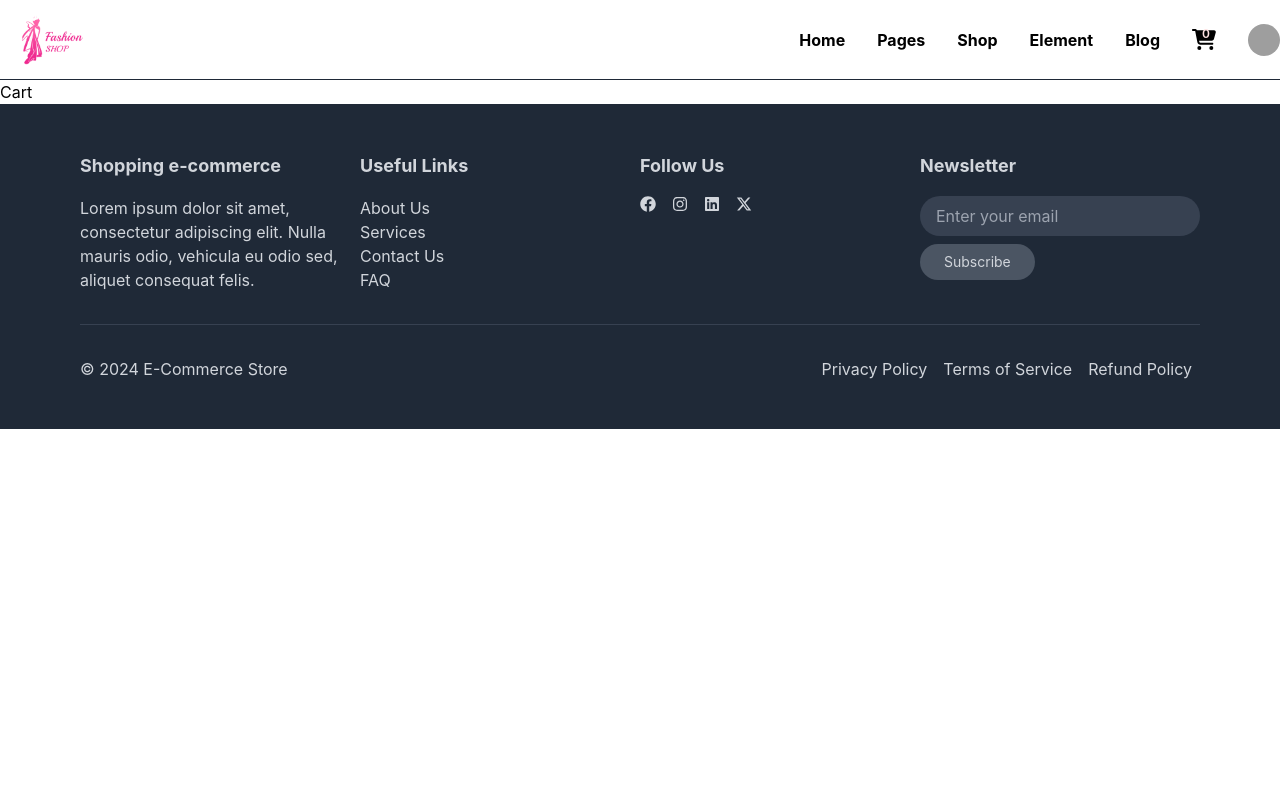
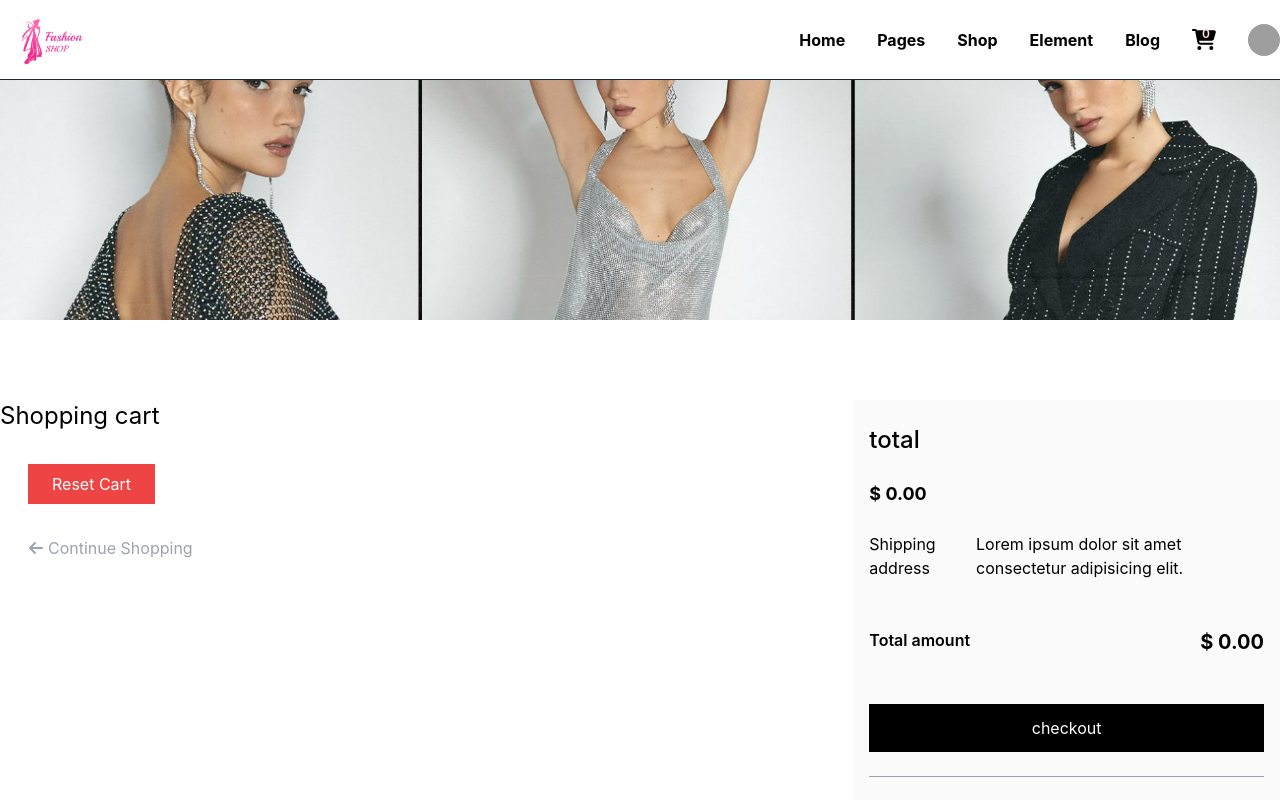
Before and after one commit to teonamaghradze/e-commerce, a React (Create React App) app: page /cart in a window 1280 px wide. Shown: the top 800 px of the page. Built offline with nearby package versions, Linux system fonts and the light colour scheme; grey boxes are pictures that could not be loaded.

Commit message:
change add to cart functionality

```diff
--- /dev/null
+++ b/src/components/CartItem.jsx
@@ -0,0 +1,108 @@
+import { IoMdClose } from "react-icons/io";
+import { useDispatch, useSelector } from "react-redux";
+import {
+  decrement,
+  deleteProduct,
+  increment,
+  resetCart,
+} from "../redux/productsSlice";
+import { toast } from "react-toastify";
+import { Link } from "react-router-dom";
+import { FaArrowLeft } from "react-icons/fa6";
+
+function CartItem() {
+  const dispatch = useDispatch();
+  const productData = useSelector((state) => state.ecommerce.productData);
+  return (
+    <div className="w-2/3 pr-10">
+      <div className="w-full">
+        <h2 className="text-2xl">Shopping cart</h2>
+      </div>
+
+      <div>
+        {productData.map((item) => (
+          <div
+            className="flex items-center justify-between gap-6 mt-6"
+            key={item._id}
+          >
+            <div className="flex items-center gap-2">
+              <IoMdClose
+                onClick={() => dispatch(deleteProduct(item._id))}
+                className="text-xl text-gray-600 hover:text-red-600 cursor-pointer duration-300"
+              />
+              <img
+                src={item.image}
+                alt="product"
+                className="w-32 h-32 object-cover"
+              />
+            </div>
+            <h2 className="w-52">{item.title}</h2>
+            <p className="w-10">${item.price}</p>
+
+            <div className="w-52 flex items-center justify-between text-gray-500 gap-4 border p-3">
+              <p className="text-sm">Quantity</p>
+              <div className="flex items-center gap-4 text-sm font-semibold">
+                <span
+                  onClick={() =>
+                    dispatch(
+                      decrement({
+                        id: item._id,
+                        title: item.title,
+                        image: item.image,
+                        price: item.price,
+                        quantity: 1,
+                        description: item.description,
+                      })
+                    )
+                  }
+                  className="border h-5 font-normal text-lg flex items-center justify-center px-2 hover:bg-gray-700 hover:text-white cursor-pointer duration-300 active:bg-black"
+                >
+                  -
+                </span>
+                <span>{item.quantity}</span>
+                <span
+                  className="border h-5 font-normal text-lg flex items-center justify-center px-2 hover:bg-gray-700 hover:text-white cursor-pointer duration-300 active:bg-black"
+                  onClick={() =>
+                    dispatch(
+                      increment({
+                        id: item._id,
+                        title: item.title,
+                        image: item.image,
+                        price: item.price,
+                        quantity: 1,
+                        description: item.description,
+                      })
+                    )
+                  }
+                >
+                  +
+                </span>
+              </div>
+            </div>
+            <p className="w-14">${item.quantity * item.price}</p>
+          </div>
+        ))}
+      </div>
+
+      <button
+        className="bg-red-500 text-white mt-8 ml-7 px-6 hover:bg-red-800 duration-300 py-2"
+        onClick={() =>
+          dispatch(resetCart()) & toast.error("Your Cart is Empty")
+        }
+      >
+        Reset Cart
+      </button>
+
+      <Link to="/">
+        <button className="mt-8 ml-7 flex items-center gap-1 text-gray-400 hover:text-black duration-200">
+          <span>
+            <FaArrowLeft />
+          </span>
+          Continue Shopping
+        </button>
+      </Link>
+    </div>
+  );
+}
+
+export default CartItem;
--- a/src/components/Header.jsx
+++ b/src/components/Header.jsx
@@ -4,7 +4,6 @@
 
 function Header() {
   const productData = useSelector((state) => state.ecommerce.productData);
-  console.log(productData);
 
   return (
     <div className="w-full h-20 bg-white border-b-[1px] border-b-gray-800 sticky top-0 z-50">
@@ -32,12 +31,14 @@
               Blog
             </li>
           </ul>
+          <Link to="/cart">
             <div className="relative">
               <img className="w-6" src={cart} alt="cart-logo" />
               <span className="absolute   bottom-[8px] left-2.5 flex items-center justify-center font-semibold text-red-100 text-xs">
                 {productData.length}
               </span>
             </div>
+          </Link>
 
           <img
             src="https://static.vecteezy.com/system/resources/previews/005/005/788/original/user-icon-in-trendy-flat-style-isolated-on-grey-background-user-symbol-for-your-web-site-design-logo-app-ui-illustration-eps10-free-vector.jpg"
--- a/src/pages/Cart.jsx
+++ b/src/pages/Cart.jsx
@@ -1,7 +1,75 @@
-import React from "react";
+import { ToastContainer } from "react-toastify";
+import { coverWomen } from "../assets";
+import CartItem from "../components/CartItem";
+import { useSelector } from "react-redux";
+import { useEffect, useState } from "react";
 
 function Cart() {
-  return <div>Cart</div>;
+  const productData = useSelector((state) => state.ecommerce.productData);
+  const [totalAmount, setTotalAmount] = useState("");
+  console.log(productData);
+
+  useEffect(() => {
+    let price = 0;
+    productData.map((item) => {
+      price += item.price * item.quantity;
+      return price;
+    });
+
+    setTotalAmount(price);
+  }, [productData]);
+
+  return (
+    <div>
+      <img className="w-full h-60 object-cover" src={coverWomen} alt="" />
+
+      <div className="max-w-screen-xl mx-auto py-20 flex">
+        <CartItem />
+
+        <div className="w-1/3 bg-[#fafafa] py-6 px-4">
+          <div className="flex flex-col gap-6 border-b-[1px] border-b-gray-400 pb-6">
+            <h2 className="text-2xl font-medium">total</h2>
+            <p className="flex items-center gap-4 text-base">
+              <span className="font-bold text-lg">
+                $ {Number(totalAmount).toFixed(2)}
+              </span>
+            </p>
+
+            <p className="flex items-start gap-4 text-base">
+              Shipping address
+              <span>
+                Lorem ipsum dolor sit amet consectetur adipisicing elit.
+              </span>
+            </p>
+
+            <p className="font-semibold flex justify-between mt-6">
+              Total amount{" "}
+              <span className="text-xl font-bold">
+                {" "}
+                $ {Number(totalAmount).toFixed(2)}
+              </span>
+            </p>
+
+            <button className="text-base bg-black text-white w-full py-3 mt-6 hover:bg-gray-800 duration-300">
+              checkout
+            </button>
+          </div>
+        </div>
+      </div>
+      <ToastContainer
+        position="top-left"
+        autoClose={2000}
+        hideProgressBar={false}
+        newestOnTop={false}
+        closeOnClick
+        rtl={false}
+        pauseOnFocusLoss
+        draggable
+        pauseOnHover
+        theme="dark"
+      />
+    </div>
+  );
 }
 
 export default Cart;
--- a/src/redux/productsSlice.js
+++ b/src/redux/productsSlice.js
@@ -20,8 +20,42 @@
         state.productData.push(action.payload);
       }
     },
+
+    deleteProduct: (state, action) => {
+      const index = state.productData.findIndex(
+        (item) => item._id === action.payload
+      );
+      if (index !== -1) {
+        state.productData.splice(index, 1);
+      }
+    },
+
+    resetCart: (state) => {
+      state.productData = [];
+    },
+
+    increment: (state, action) => {
+      const item = state.productData.find(
+        (item) => item._id === action.payload.id
+      );
+
+      if (item) {
+        item.quantity++;
+      }
+    },
+
+    decrement: (state, action) => {
+      const item = state.productData.find(
+        (item) => item._id === action.payload.id
+      );
+
+      if (item) {
+        item.quantity--;
+      }
+    },
   },
 });
 
-export const { addToCart } = productsSlice.actions;
+export const { addToCart, deleteProduct, resetCart, increment, decrement } =
+  productsSlice.actions;
 export default productsSlice.reducer;
```
Lines whose indentation alone changed are shown as unchanged.
